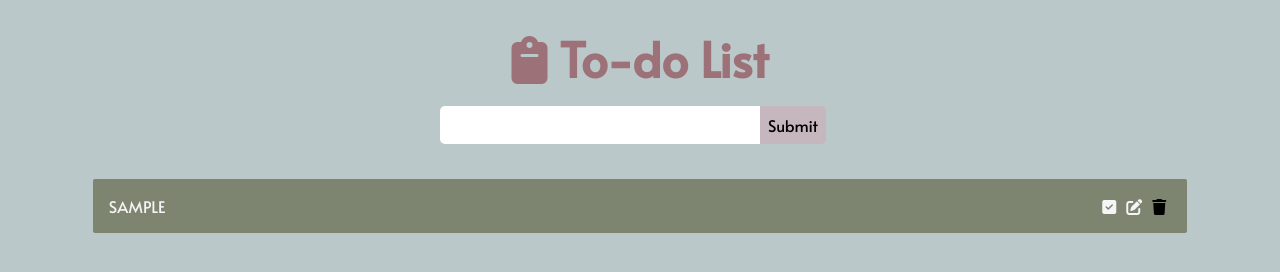
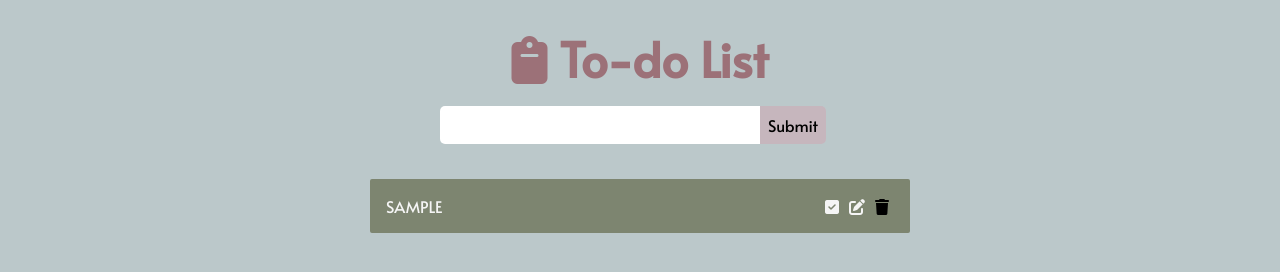
Before and after one commit to NikhilOli/Javascript-Apps, a plain HTML site: page To-do-List/index.html in a window 1280 px wide. Both pictures are taken after typing "Sample" into the empty fields and a click on the button "Submit". Drawn offline with Linux system fonts and the light colour scheme; a web font is replaced by a local one.

Commit message:
ready for deployment 2.0

```diff
--- a/To-do-List/style.css
+++ b/To-do-List/style.css
@@ -136,3 +136,13 @@ user-input input:focus {
         width: 70%;
     }
 }
+@media only screen and (min-width: 601px) {
+    .to-do-items {
+        max-width: 600px;
+        margin: auto;
+    }
+
+    .item {
+        width: 100%;
+    }
+}
```
